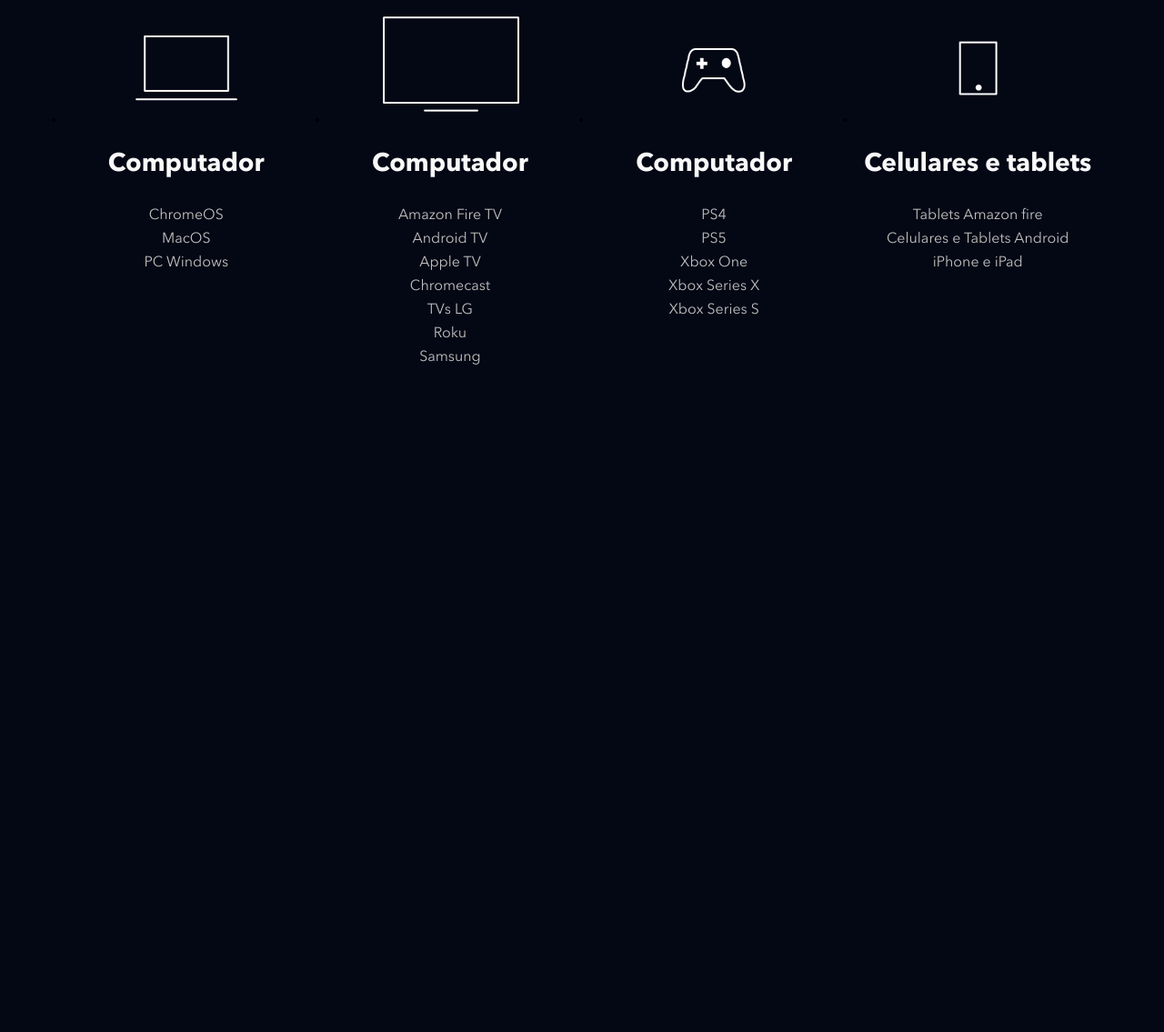
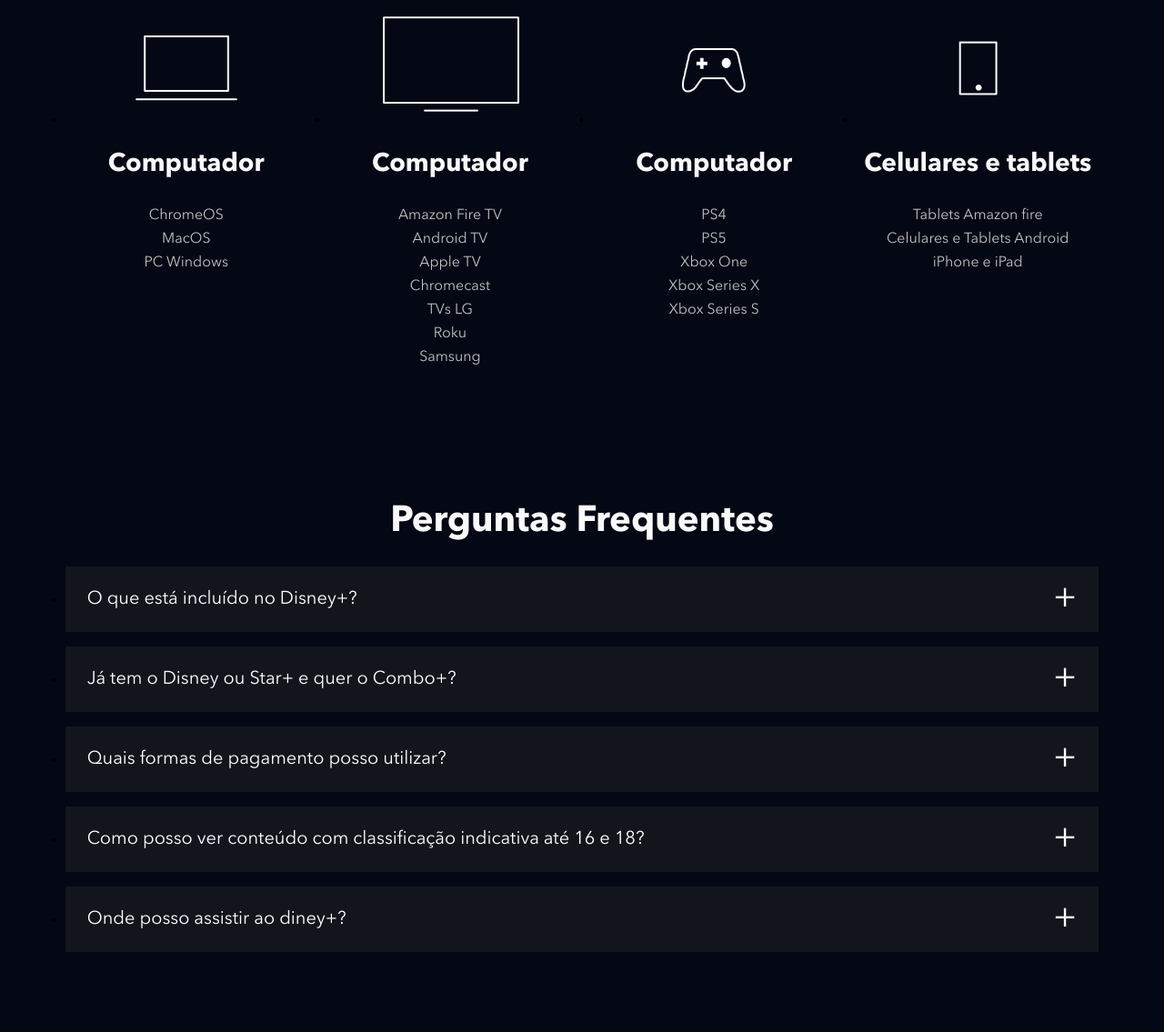
Before and after one commit to LCassio99/clone-disney-plus, a website: page index.html in a window 1280 px wide. Shown: the part 3913-5048 px from the top of the page at 91% size. Before the commit the page ends 4390 px from the top, so only its background shows below. Drawn offline with nearby package versions, Linux system fonts and the light colour scheme; files that its build step writes are made by us from their sources; files whose address does not match are found by name.

Commit message:
Criado FAQ

```diff
--- a/index.html
+++ b/index.html
@@ -1,11 +1,13 @@
 <!DOCTYPE html>
 <html lang="pt-br">
+
 <head>
     <meta charset="UTF-8">
     <meta name="viewport" content="width=device-width, initial-scale=1.0">
     <title>Clone Disney+</title>
     <link rel="stylesheet" href="dist/css/style.css">
 </head>
+
 <body>
     <section class="hero">
         <div class="hero__content">
@@ -237,6 +239,86 @@
         </ul>
     </section>
 
+    <section class="faq">
+        <h2 class="title">Perguntas Frequentes</h2>
+        <ul class="faq__questions">
+            <li class="faq__questions__item">
+                <div class="faq__questions__item__question" data-faq-question>
+                    O que está incluído no Disney+?
+                </div>
+                <div class="faq__questions__item__answer text--lg">
+                    <span>O Disney+ oferece:</span>
+                    <ul>
+                        <li>Experiência de entretenimento exclusiva.</li>
+                        <li>As melhores histórias da Disney, Pixar, Marvel, Star Wars e National Geographic, tudo em um
+                            só lugar.</li>
+                        <li>Downloads ilimitados em até 10 dispositivos compatíveis.</li>
+                        <li>Mais de 300 títulos em 4K UHD e HDR.</li>
+                        <li>A possibilidade de assistir em até 4 dispositivos compatíveis simultaneamente sem custo
+                            adicional.</li>
+                        <li>IMAX Enhanced: disponível para alguns títulos da Marvel em dispositivos compatíveis com o
+                            Disney+.</li>
+                    </ul>
+                </div>
+            </li>
+            <li class="faq__questions__item">
+                <div class="faq__questions__item__question" data-faq-question>
+                    Já tem o Disney ou Star+ e quer o Combo+?
+                </div>
+                <div class="faq__questions__item__answer text--lg">
+                    <span>Ao assinar o Combo+:</span>
+                    <ul>
+                        <li>O valor da sua assinatura existente será descontado do preço do Combo+.</li>
+                        <li>Se você assina o plano mensal, o valor que você paga mensalmente será descontado do preço do
+                            Combo+.</li>
+                        <li>Se você tem uma assinatura anual do Disney+ cobrada diretamente pelo Disney+, não é possível
+                            mudar para o Combo+ no momento. Entre em contato com o <a href="#">suporte do Disney+</a>
+                            para conhecer suas opções.</li>
+                        <li>Você vai receber um e-mail com os valores detalhados assim que finalizar o pagamento.</li>
+                        <li>Lembre-se: você pode cancelar a assinatura quando quiser.</li>
+                    </ul>
+                    <span>No momento, apenas a assinatura mensal do Combo+ está disponível.</span>
+                </div>
+            </li>
+            <li class="faq__questions__item">
+                <div class="faq__questions__item__question" data-faq-question>
+                    Quais formas de pagamento posso utilizar?
+                </div>
+                <div class="faq__questions__item__answer text--lg">
+                    <span>Você pode utilizar: cartão de débito, cartão de crédito, PayPal, Mercado Pago, e também
+                        empresas parceiras como Google Play Store, App Store da Apple; Mercado Livre e provedores locais
+                        de TV, telefonia e internet.</span>
+                </div>
+            </li>
+            <li class="faq__questions__item">
+                <div class="faq__questions__item__question" data-faq-question>
+                    Como posso ver conteúdo com classificação indicativa até 16 e 18?
+                </div>
+                <div class="faq__questions__item__answer text--lg">
+                    <span>Para poder acessar o catálogo completo que inclui conteúdo com classificação indicativa até 16
+                        e 18, todos os usuários do Disney+ na América Latina devem atualizar as configurações de
+                        controle parental do perfil. É possível restringir o conteúdo de cada perfil e também adicionar
+                        um PIN de bloqueio. Os usuários que preferirem manter a configuração atual vão continuar
+                        aproveitando o Disney+ com a classificação indicativa até 14, podendo alterá-la a qualquer
+                        momento em "Editar Perfis".</span>
+                </div>
+            </li>
+            <li class="faq__questions__item">
+                <div class="faq__questions__item__question" data-faq-question>
+                    Onde posso assistir ao diney+?
+                </div>
+                <div class="faq__questions__item__answer text--lg">
+                    <span>O aplicativo do Disney+ está disponível em dispositivos móveis, navegadores, videogames,
+                        decodificadores e smart TVs. Confira <a href="#">a lista completa de dispositivos compatíveis na
+                            Central de
+                            ajuda.</a>
+                    </span>
+                </div>
+            </li>
+        </ul>
+    </section>
+
     <script src="/src/script.js"></script>
 </body>
+
 </html>
--- a/src/script.js
+++ b/src/script.js
@@ -1,5 +1,6 @@
 document.addEventListener('DOMContentLoaded', function() {
     const buttons = document.querySelectorAll('[data-tab-button]')
+    const questions = document.querySelectorAll('[data-faq-question]')
 
     for (let i = 0; i < buttons.length; i++) {
         buttons[i].addEventListener('click', function(button) {
@@ -11,7 +12,18 @@
             button.target.classList.add('shows__tabs__button--is-active')
         })
     }
+
+    for (let i = 0; i < questions.length; i++) {
+        questions[i].addEventListener('click', openCloseAnswer)
+    }
 })
+
+function openCloseAnswer(element) {
+    const openClass = 'faq__questions__item--is-open'
+    const fatherElement = element.target.parentNode
+
+    fatherElement.classList.toggle(openClass)
+}
 
 function activeButtonRemove() {
     const buttons = document.querySelectorAll('[data-tab-button]')
--- /dev/null
+++ b/src/styles/_faq.scss
@@ -0,0 +1,74 @@
+.faq {
+    padding: 5.6vw;
+
+    h2 {
+        text-align: center;
+        margin-bottom: 24px;
+    }
+
+    &__questions {
+        &__item {
+            background-color: #13151d;
+            margin-bottom: 16px;
+
+            &__question {
+                color: #fff;
+                font-size: 20px;
+                padding: 24px;
+                display: block;
+                cursor: pointer;
+                position: relative;
+
+                &::after {
+                    content: '+';
+                    position: absolute;
+                    top: 0;
+                    right: 24px;
+                    height: 100%;
+                    display: flex;
+                    align-items: center;
+                    font-size: 40px;
+                }
+            }
+
+            &__answer {
+                height: 0;
+                overflow: hidden;
+                padding: 0 24px;
+                transition: height, .5s ease;
+
+                ul {
+                    margin-top: 16px;
+                    margin-bottom: 16px;
+                    padding-left: 40px;
+
+                    li {
+                        margin-top: 24px;
+
+                        a {
+                            color: #fff;
+                        }
+                    }
+                }
+
+                span {
+
+                    a {
+                        color: #fff;
+                    }
+                }
+            }
+
+            &--is-open {
+                .faq__questions__item__question::after {
+                    content: '-';
+                }
+                .faq__questions__item__answer {
+                    height: auto;
+                    padding-bottom: 24px;
+                    transition: height, .5s ease;
+                }
+            }
+        }
+    }
+}
--- a/src/styles/style.scss
+++ b/src/styles/style.scss
@@ -3,6 +3,7 @@
 @use 'shows';
 @use 'plans';
 @use 'available-devices';
+@use 'faq';
 
 @font-face {
     font-family: Avenir;
```
